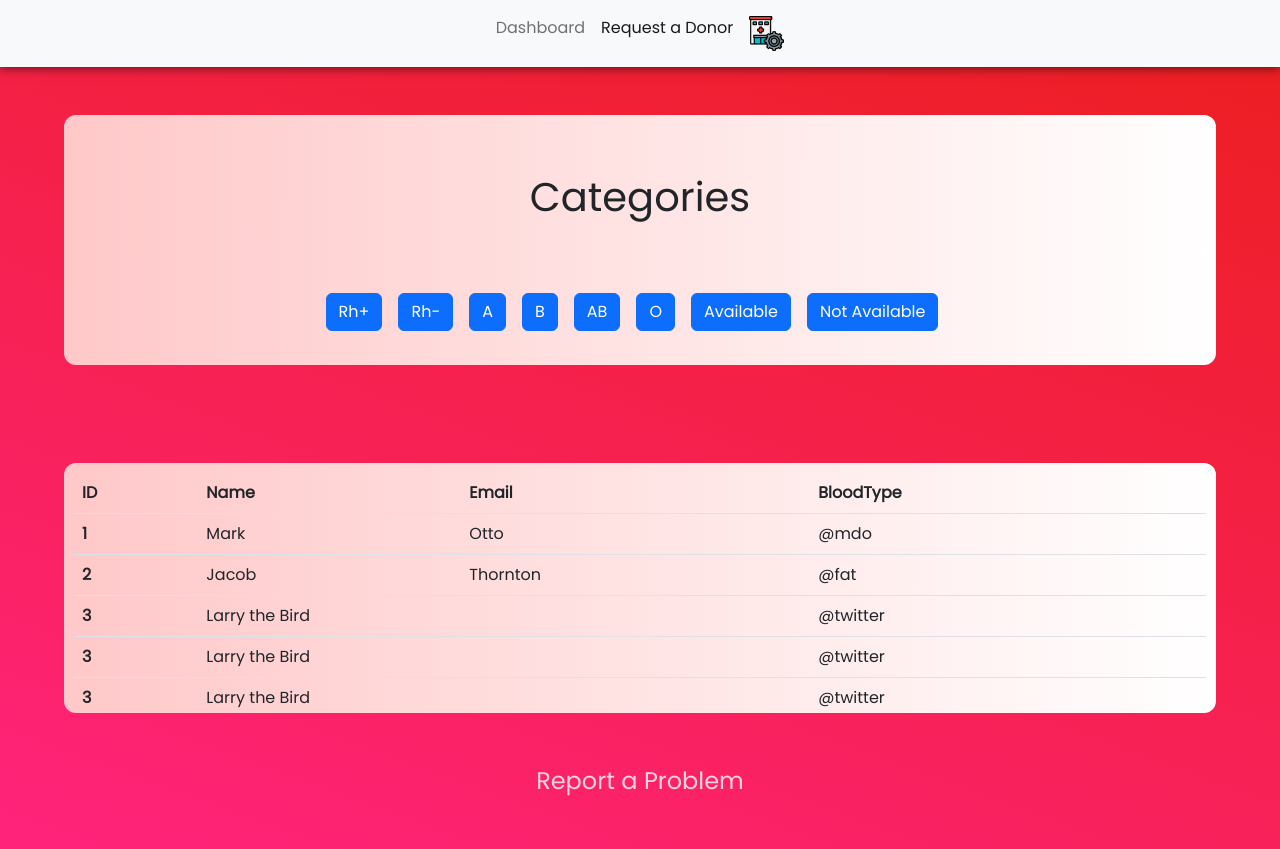
After one commit to riahimedyassin/abobase, a PHP site: page /hospital/Hrequest.html in a window 1280 px wide. The commit adds this page. Run offline with PHP 8.4, Linux system fonts and the light colour scheme.

Commit message:
hospital added

```diff
--- a/admin/allusers.html
+++ b/admin/allusers.html
@@ -46,6 +46,7 @@
                     <th scope="col">Name</th>
                     <th scope="col">Mail</th>
                     <th scope="col">Blood Type</th>
+                    <th scope="col">Availibility</th>
 
                 </tr>
                 </thead>
@@ -55,6 +56,7 @@
                     <td>Mark</td>
                     <td>Otto</td>
                     <td>@mdo</td>
+                    <td>@mdo</td>
 
                 </tr>
                 <tr>
@@ -62,11 +64,13 @@
                     <td>Jacob</td>
                     <td>Thornton</td>
                     <td>@fat</td>
+                    <td>@fat</td>
 
                 </tr>
                 <tr>
                     <th scope="row">3</th>
                     <td >Larry the Bird</td>
+                    <td>@twitter</td>
                     <td>@twitter</td>
                     <td>@twitter</td>
 
--- /dev/null
+++ b/hospital/Hrequest.html
@@ -0,0 +1,144 @@
+<!DOCTYPE html>
+<html lang="en">
+    <head>
+        <meta charset="UTF-8">
+        <meta http-equiv="X-UA-Compatible" content="IE=edge">
+        <meta name="viewport" content="width=device-width, initial-scale=1.0">
+        <title>Hospital Settings | ABO BASE</title>
+
+        <link href="https://cdn.jsdelivr.net/npm/bootstrap@5.2.2/dist/css/bootstrap.min.css" rel="stylesheet"
+        integrity="sha384-Zenh87qX5JnK2Jl0vWa8Ck2rdkQ2Bzep5IDxbcnCeuOxjzrPF/et3URy9Bv1WTRi" crossorigin="anonymous">
+      <script src="https://cdn.jsdelivr.net/npm/bootstrap@5.2.2/dist/js/bootstrap.bundle.min.js"
+        integrity="sha384-OERcA2EqjJCMA+/3y+gxIOqMEjwtxJY7qPCqsdltbNJuaOe923+mo//f6V8Qbsw3"
+        crossorigin="anonymous"></script>
+        <link rel="stylesheet" href="../admin/adminstyle.css">
+        <link rel="shortcut icon" type="image/jpg" href="../ressource/icon/hospt.ico" />
+    </head>
+<body>
+    <nav class="navbar navbar-expand-lg bg-light d-flex justify-content-around nav-custom navbar-color">
+        <div class="d-flex justify-content-around align-items-center">
+          <button class="navbar-toggler" type="button" data-bs-toggle="collapse" data-bs-target="#navbarNavAltMarkup"
+            aria-controls="navbarNavAltMarkup" aria-expanded="false" aria-label="Toggle navigation">
+            <span class="navbar-toggler-icon"></span>
+          </button>
+          <div class="collapse navbar-collapse" id="navbarNavAltMarkup">
+            <div class="navbar-nav ">
+              <a class="nav-link" aria-current="page" href="Hdashboard.html">Dashboard</a>
+              <a class="nav-link active" href="">Request a Donor</a>
+              <a href="Hprofile.html" class="nav-link"><img src="../ressource/icon/hospital.png" alt="" class="nav-icon"></a>
+            </div>
+          </div>
+        </div>
+      </nav>
+    <div class="d-flex justify-content-center">
+        <div class="categorie m-md-5 m-sm-3 cont">
+            <div class="row m-md-5 m-sm-3">
+                <h1 class="col title align-logo" style="text-align:center">Categories</h1>
+            </div>
+            <div class=" d-flex justify-content-center align-content-center">
+            <div class="row m-sm-3 ">
+                <div class="col icons-marg">
+                <div class="btn-toolbar" role="toolbar" aria-label="Toolbar with button groups">
+                    <div class="btn-group me-3" role="group" aria-label="First group">
+                    <a href="#" class="btn btn-primary " role="button" data-bs-toggle="button"
+                        aria-pressed="true">Rh+</a>
+                    </div>
+                    <div class="btn-group me-3" role="group" aria-label="First group">
+                    <a href="#" class="btn btn-primary " role="button" data-bs-toggle="button" aria-pressed="true">Rh-</a>
+                    </div>
+                    <div class="btn-group me-3" role="group" aria-label="Second group">
+                    <a href="#" class="btn btn-primary " role="button" data-bs-toggle="button" aria-pressed="true">A</a>
+                    </div>
+                    <div class="btn-group me-3" role="group" aria-label="Third group">
+                    <a href="#" class="btn btn-primary " role="button" data-bs-toggle="button" aria-pressed="true">B</a>
+                    </div>
+                    <div class="btn-group me-3" role="group" aria-label="fourth group">
+                    <a href="#" class="btn btn-primary " role="button" data-bs-toggle="button"
+                        aria-pressed="true">AB</a>
+                    </div>
+                    <div class="btn-group me-3" role="group" aria-label="fourth group">
+                    <a href="#" class="btn btn-primary " role="button" data-bs-toggle="button" aria-pressed="true">O</a>
+                    </div>
+                    <div class="btn-group me-3 " role="group" aria-label="fourth group">
+                    <a href="#" class="btn btn-primary " role="button" data-bs-toggle="button" aria-pressed="true">Available</a>
+                    </div>
+                    <div class="btn-group me-3" role="group" aria-label="fourth group">
+                    <a href="#" class="btn btn-primary " role="button" data-bs-toggle="button" aria-pressed="true">Not Available</a>
+                    </div>
+
+                </div>
+                </div>
+            </div>
+            </div>
+        </div>
+    </div>
+
+
+
+
+
+    <div class="d-flex justify-content-center">
+        <div class="cont cont-reports">
+          <table class="table">
+            <thead>
+              <tr>
+                <th scope="col">ID</th>
+                <th scope="col">Name</th>
+                <th scope="col">Email</th>
+                <th scope="col">BloodType</th>
+              </tr>
+            </thead>
+            <tbody>
+              <tr>
+                <th scope="row">1</th>
+                <td>Mark</td>
+                <td>Otto</td>
+                <td>@mdo</td>
+              </tr>
+              <tr>
+                <th scope="row">2</th>
+                <td>Jacob</td>
+                <td>Thornton</td>
+                <td>@fat</td>
+              </tr>
+              <tr>
+                <th scope="row">3</th>
+                <td colspan="2">Larry the Bird</td>
+                <td>@twitter</td>
+              </tr>
+              <tr>
+                <th scope="row">3</th>
+                <td colspan="2">Larry the Bird</td>
+                <td>@twitter</td>
+              </tr>
+              <tr>
+                <th scope="row">3</th>
+                <td colspan="2">Larry the Bird</td>
+                <td>@twitter</td>
+              </tr>
+              <tr>
+                <th scope="row">3</th>
+                <td colspan="2">Larry the Bird</td>
+                <td>@twitter</td>
+              </tr>
+              <tr>
+                <th scope="row">3</th>
+                <td colspan="2">Larry the Bird</td>
+                <td>@twitter</td>
+              </tr>
+            </tbody>
+          </table>
+        </div>
+      </div>
+
+    <footer>
+        <div class="row d-flex align-content-center justify-content-center">
+            <div class="col d-flex align-content-center justify-content-center">
+                <a href="https://www.linkedin.com/in/riahi-yassin-32ba05243/" target="_blank" class="report">
+                    Report a Problem
+                </a>
+            </div>
+        </div>
+    </footer>
+</body>
+</html>
--- a/style.css
+++ b/style.css
@@ -430,6 +430,8 @@ h3+p {
     -o-border-radius: 8px;
     margin-top: 10px;
 
-
-
 }
+.profile-card {
+    margin:60px 0px;
+    text-align: center;
+}
```
Also changed, not shown: admin/adminprofile.html (+11 -9 lines), admin/dashboard.html (+10 -6 lines), hospital/Hdashboard.html (added, +65 -0 lines), hospital/Hprofile.html (added, +47 -0 lines), register.html (+10 -7 lines), registercontrol.js (+93 -28 lines), user/userprofile.html (added, +106 -0 lines), ressource/icon/hospital.png (added), ressource/icon/hospt.ico (added).
